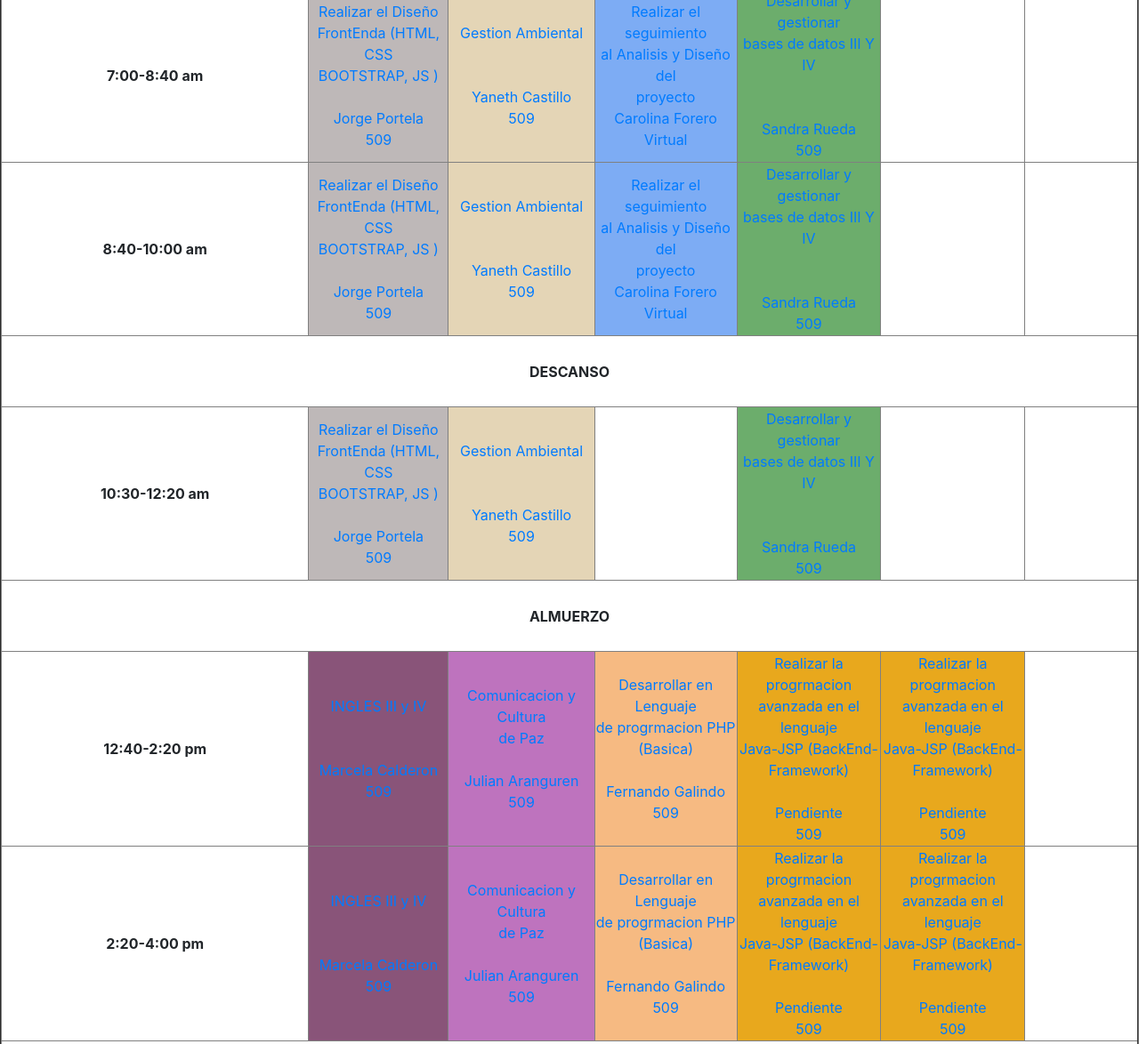
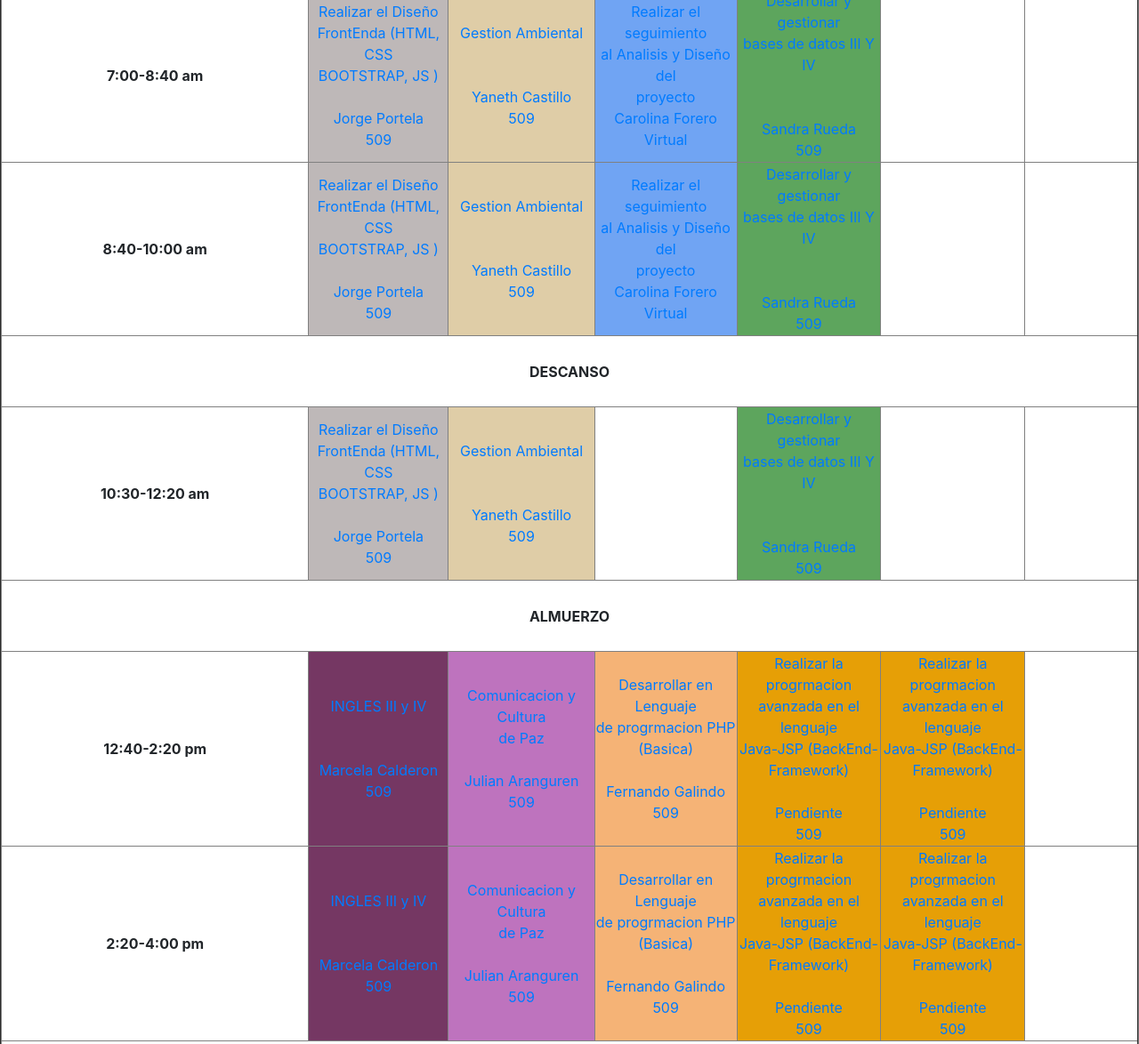
Before and after one commit to HectorF25/horarioClases, a plain HTML site: page index.html in a window 1280 px wide. Shown: the part 441-1615 px from the top of the page at 89% size. Drawn offline with nearby package versions, Linux system fonts and the light colour scheme.

Commit message:
Update Horario.css

```diff
--- a/assets/css/horario.css
+++ b/assets/css/horario.css
@@ -27,19 +27,19 @@ table {
 .Ingles {
     justify-content: center;
     text-align: center;
-    background-color: rgba(117, 55, 99, 0.856);
+    background-color: rgb(117, 55, 99);
 }
 
 .Ingles-Dir {
     justify-content: center;
     text-align: center;
-    background-color: yellow;
+    background-color: rgb(255, 255, 0);
 }
 
 .Ambiental {
     justify-content: center;
     text-align: center;
-    background-color: rgba(223, 205, 167, 0.829);
+    background-color: rgb(223, 205, 167);
 }
 
 .Cultura {
@@ -51,25 +51,25 @@ table {
 .Proyecto {
     justify-content: center;
     text-align: center;
-    background-color: rgba(112, 164, 243, 0.904);
+    background-color: rgb(112, 164, 243);
 }
 
 .PHP {
     justify-content: center;
     text-align: center;
-    background-color: rgba(245, 179, 118, 0.904);
+    background-color: rgb(245, 179, 118);
 }
 
 .BasesDatos {
     justify-content: center;
     text-align: center;
-    background-color: rgba(93, 165, 93, 0.904);
+    background-color: rgb(93, 165, 93);
 }
 
 .JSP {
     justify-content: center;
     text-align: center;
-    background-color: rgba(230, 159, 6, 0.904);
+    background-color: rgb(230, 159, 6);
 }
 
 td {
```
